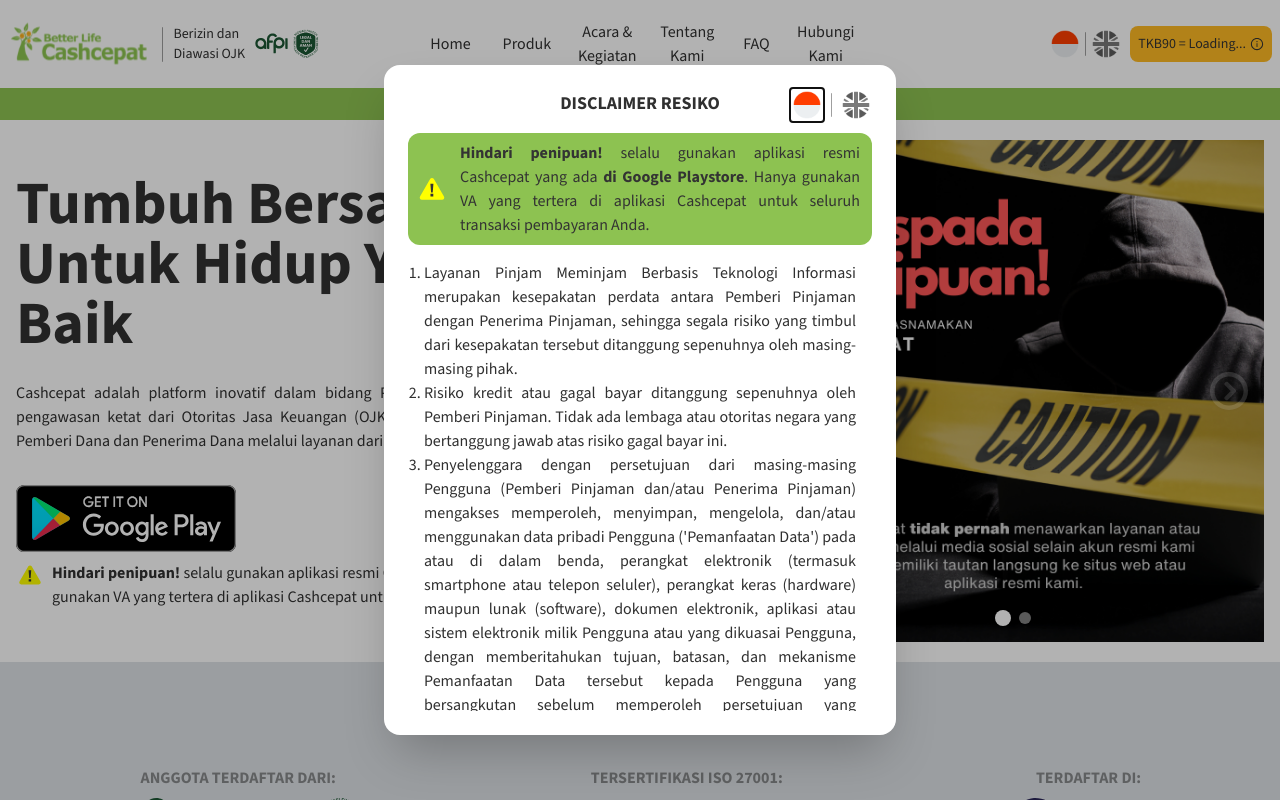
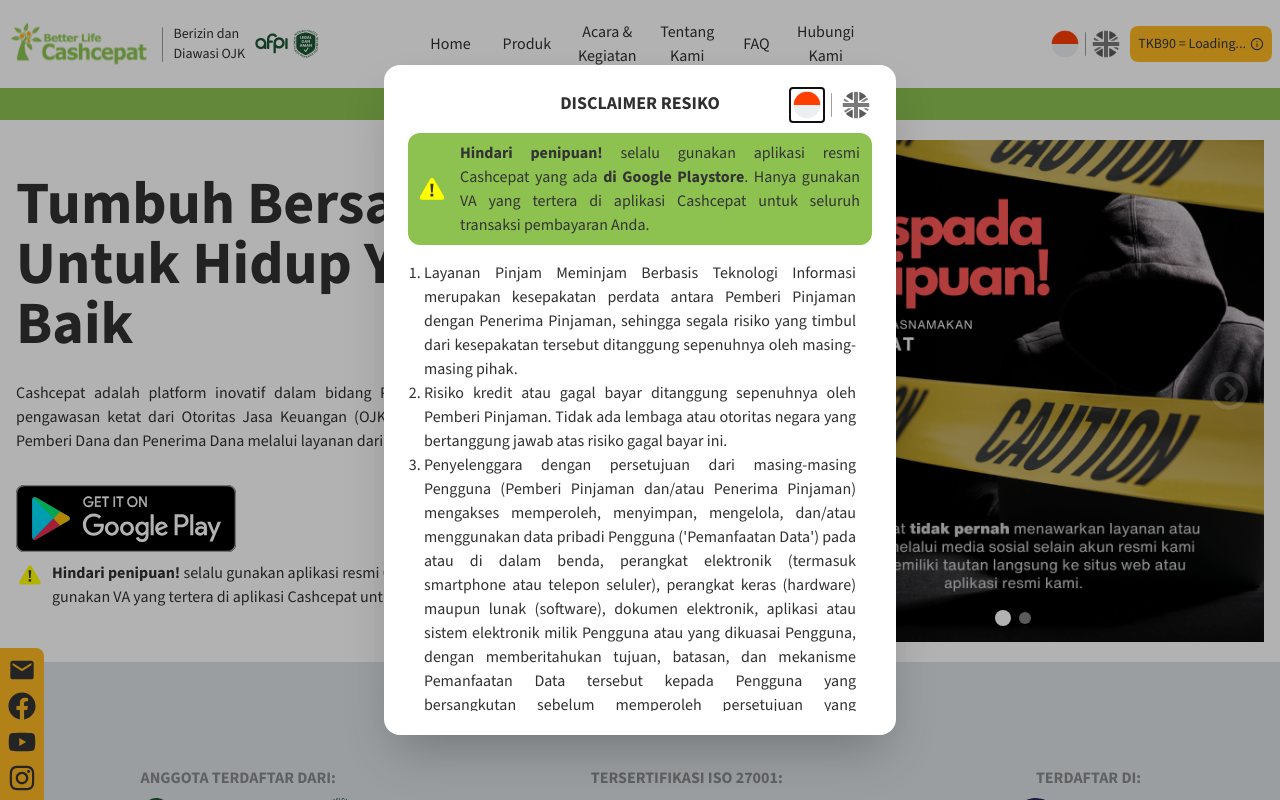
Before and after one commit to Aramdhann/compro_apm_fe2, a React (Vite) app: page / in a window 1280 px wide. Shown: the top 800 px of the page. Built offline with nearby package versions, Linux system fonts and the light colour scheme; no server answers.

Commit message:
add social media floating

```diff
--- /dev/null
+++ b/src/components/FloatingSocialMedia.jsx
@@ -0,0 +1,44 @@
+import React from "react";
+import { FaFacebook, FaYoutube, FaInstagram } from "react-icons/fa";
+import { MdEmail } from "react-icons/md";
+
+const FloatingSocialMedia = () => {
+  return (
+    <div className="fixed bottom-0 left-0 z-50 p-2 flex flex-col space-y-2 bg-secondary rounded-tr-lg">
+      <a
+        href="mailto:cs@cashcepat.co.id"
+        target="_blank"
+        rel="noopener noreferrer"
+        className="text-dope hover:opacity-50 hover:transition-all ease-in-out duration-300"
+      >
+        <MdEmail size={28} />
+      </a>
+      <a
+        href="https://web.facebook.com/CashcepatApp"
+        target="_blank"
+        rel="noopener noreferrer"
+        className="text-dope hover:opacity-50 hover:transition-all ease-in-out duration-300"
+      >
+        <FaFacebook size={28} />
+      </a>
+      <a
+        href="https://www.youtube.com/@cashcepatbetterlife1768"
+        target="_blank"
+        rel="noopener noreferrer"
+        className="text-dope hover:opacity-50 hover:transition-all ease-in-out duration-300"
+      >
+        <FaYoutube size={28} />
+      </a>
+      <a
+        href="https://www.instagram.com/cashcepat/"
+        target="_blank"
+        rel="noopener noreferrer"
+        className="text-dope hover:opacity-50 hover:transition-all ease-in-out duration-300"
+      >
+        <FaInstagram size={28} />
+      </a>
+    </div>
+  );
+};
+
+export default FloatingSocialMedia;
--- a/src/main.jsx
+++ b/src/main.jsx
@@ -6,11 +6,13 @@
 
 import "./i18n";
 import Loading from "./components/Loading.jsx";
+import FloatingSocialMedia from "./components/FloatingSocialMedia.jsx";
 
 ReactDOM.createRoot(document.getElementById("root")).render(
   <Suspense fallback={<Loading/>}>
     <BrowserRouter>
       <App />
+      <FloatingSocialMedia />
     </BrowserRouter>
   </Suspense>
 );
```
